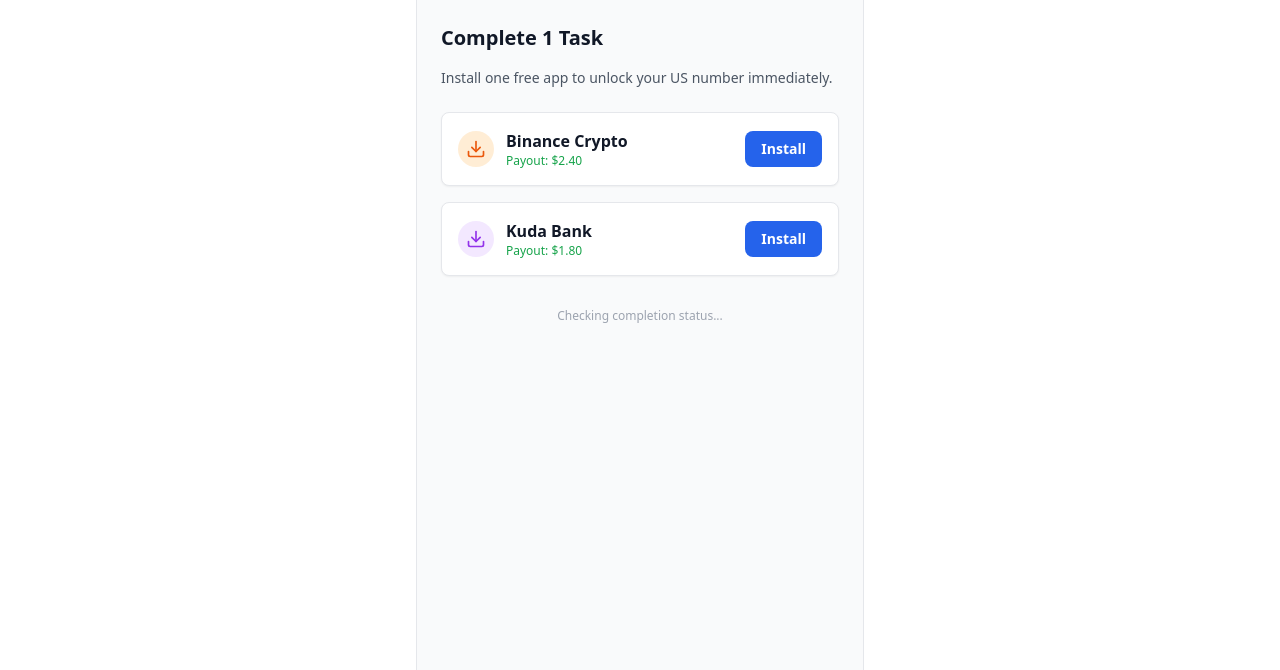
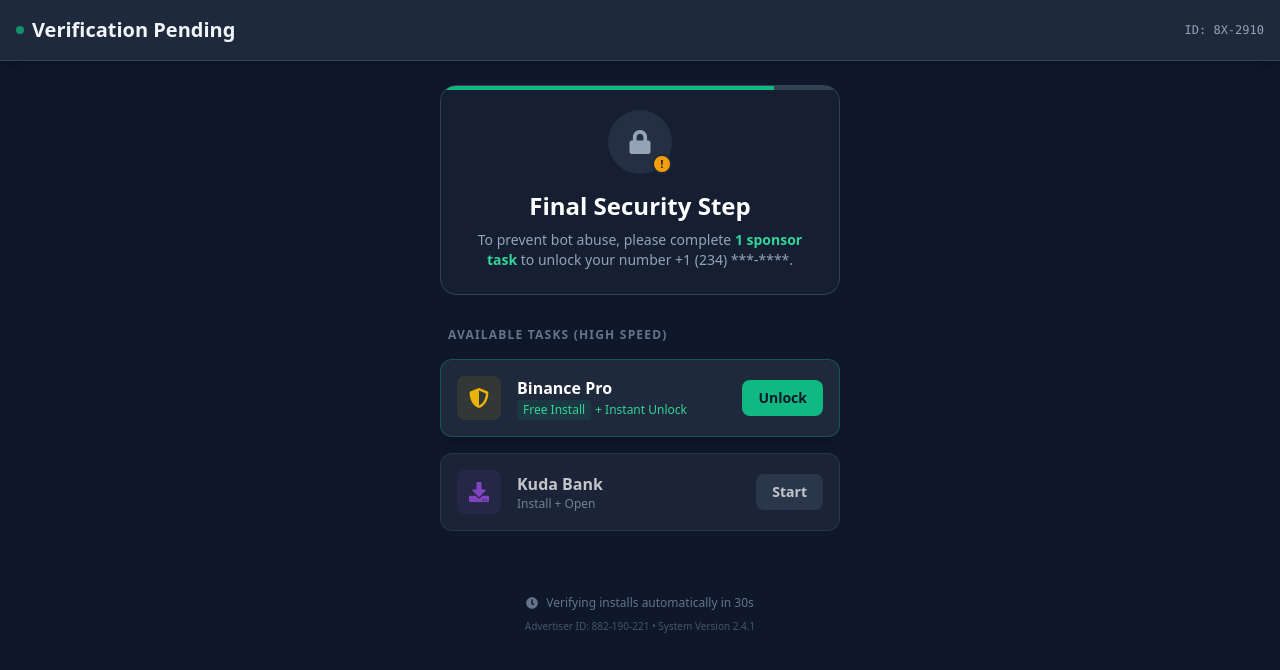
Before and after one commit to complianceguardaireports-wq/NovaNumber, a Next.js app: page /cpa in a window 1280 px wide. Shown: the top 670 px of the page. Built offline with nearby package versions, Linux system fonts and the light colour scheme.

Commit message:
Deploy Dark Mode CPA Dashboard

```diff
--- a/pages/cpa.js
+++ b/pages/cpa.js
@@ -1,51 +1,131 @@
-import React from "react";
+import React, { useState, useEffect } from "react";
 import Link from "next/link";
-import { ArrowRight, Download } from "lucide-react";
+import { motion } from "framer-motion";
+import { FaDownload, FaCheckCircle, FaLock, FaShieldAlt, FaClock } from "react-icons/fa";
 
-export default function CPA() {
+export default function CPADashboard() {
+  const [verifying, setVerifying] = useState(false);
+  const [progress, setProgress] = useState(30);
+
+  // Simulate a "System Scan" on load
+  useEffect(() => {
+    const timer = setInterval(() => {
+      setProgress(prev => (prev < 85 ? prev + 1 : prev));
+    }, 100);
+    return () => clearInterval(timer);
+  }, []);
+
+  const handleTaskClick = () => {
+    setVerifying(true);
+    // In a real app, this would poll the CPA network for postback
+    // For demo, we pretend to wait for them to return
+    setTimeout(() => {
+      alert("Please install the app and open it for 30 seconds to confirm.");
+      setVerifying(false);
+    }, 2000);
+  };
+
   return (
-    <div className="min-h-screen bg-gray-50 font-sans max-w-md mx-auto border-x border-gray-200 p-6">
-      <h1 className="text-xl font-bold mb-4 text-gray-900">Complete 1 Task</h1>
-      <p className="text-gray-600 text-sm mb-6">Install one free app to unlock your US number immediately.</p>
+    <div className="min-h-screen bg-slate-900 font-sans text-slate-100 pb-20">
+      {/* Header */}
+      <div className="bg-slate-800 border-b border-slate-700 p-4 flex justify-between items-center sticky top-0 z-10 shadow-lg">
+        <div className="font-bold text-xl flex items-center gap-2">
+          <span className="w-2 h-2 rounded-full bg-emerald-500 animate-pulse"></span>
+          Verification Pending
+        </div>
+        <div className="text-xs font-mono text-slate-400">ID: 8X-2910</div>
+      </div>
 
-      <div className="space-y-4">
-        {/* Mock Offer 1 */}
-        <div className="bg-white p-4 rounded-lg shadow-sm border border-gray-200 flex items-center justify-between">
-          <div className="flex items-center gap-3">
-            <div className="bg-orange-100 p-2 rounded-full"><Download size={20} className="text-orange-600"/></div>
-            <div>
-              <div className="font-bold text-gray-900">Binance Crypto</div>
-              <div className="text-xs text-green-600">Payout: $2.40</div>
+      <div className="max-w-md mx-auto p-6 space-y-8">
+
+        {/* Status Card */}
+        <div className="bg-slate-800/50 border border-slate-700 rounded-2xl p-6 text-center relative overflow-hidden">
+          <div className="absolute top-0 left-0 w-full h-1 bg-slate-700">
+            <div className="h-full bg-emerald-500 transition-all duration-300" style={{ width: `${progress}%` }}></div>
+          </div>
+
+          <div className="w-16 h-16 bg-slate-700/50 rounded-full flex items-center justify-center mx-auto mb-4 relative">
+            <FaLock className="text-slate-400 text-2xl" />
+            <div className="absolute bottom-0 right-0 bg-amber-500 w-5 h-5 rounded-full flex items-center justify-center border-2 border-slate-800">
+              <span className="text-[10px] font-bold text-slate-900">!</span>
             </div>
           </div>
-          <Link
-            href="/success"
-            className="bg-blue-600 text-white px-4 py-2 rounded-lg text-sm font-bold"
-          >
-            Install
-          </Link>
+
+          <h1 className="text-2xl font-bold text-white mb-2">Final Security Step</h1>
+          <p className="text-slate-400 text-sm">
+            To prevent bot abuse, please complete <span className="text-emerald-400 font-bold">1 sponsor task</span> to unlock your number +1 (234) ***-****.
+          </p>
         </div>
 
-        {/* Mock Offer 2 */}
-        <div className="bg-white p-4 rounded-lg shadow-sm border border-gray-200 flex items-center justify-between">
-          <div className="flex items-center gap-3">
-            <div className="bg-purple-100 p-2 rounded-full"><Download size={20} className="text-purple-600"/></div>
-            <div>
-              <div className="font-bold text-gray-900">Kuda Bank</div>
-              <div className="text-xs text-green-600">Payout: $1.80</div>
+        {/* Task List (The Revenue Generator) */}
+        <div className="space-y-4">
+          <div className="text-xs font-bold text-slate-500 uppercase tracking-widest ml-2">Available Tasks (High Speed)</div>
+
+          {/* Offer 1: High Payout */}
+          <motion.div
+            whileHover={{ scale: 1.02 }}
+            className="bg-slate-800 border border-emerald-500/30 rounded-xl p-4 flex items-center justify-between shadow-lg cursor-pointer relative group overflow-hidden"
+            onClick={handleTaskClick}
+          >
+            {/* Shine Effect */}
+            <div className="absolute top-0 left-0 w-full h-full bg-gradient-to-r from-transparent via-white/5 to-transparent -translate-x-full group-hover:translate-x-full transition-transform duration-1000"></div>
+
+            <div className="flex items-center gap-4">
+              <div className="bg-yellow-500/10 p-3 rounded-lg">
+                 {/* Icon placeholder for Binance */}
+                 <FaShieldAlt className="text-yellow-500 text-xl" />
+              </div>
+              <div>
+                <div className="font-bold text-white">Binance Pro</div>
+                <div className="text-xs text-emerald-400 flex items-center gap-1">
+                  <span className="bg-emerald-500/10 px-1.5 py-0.5 rounded">Free Install</span>
+                  <span>+ Instant Unlock</span>
+                </div>
+              </div>
             </div>
+            <Link href="/success" className="bg-emerald-500 hover:bg-emerald-400 text-slate-900 text-sm font-bold px-4 py-2 rounded-lg transition-colors z-10">
+              Unlock
+            </Link>
+          </motion.div>
+
+          {/* Offer 2: Backup */}
+          <div className="bg-slate-800 border border-slate-700 rounded-xl p-4 flex items-center justify-between opacity-75 hover:opacity-100 transition-opacity">
+            <div className="flex items-center gap-4">
+              <div className="bg-purple-500/10 p-3 rounded-lg">
+                 <FaDownload className="text-purple-500 text-xl" />
+              </div>
+              <div>
+                <div className="font-bold text-white">Kuda Bank</div>
+                <div className="text-xs text-slate-400">Install + Open</div>
+              </div>
+            </div>
+            <Link href="/success" className="bg-slate-700 hover:bg-slate-600 text-white text-sm font-bold px-4 py-2 rounded-lg transition-colors">
+              Start
+            </Link>
           </div>
-          <Link
-             href="/success"
-             className="bg-blue-600 text-white px-4 py-2 rounded-lg text-sm font-bold"
-          >
-            Install
-          </Link>
         </div>
-      </div>
 
-      <div className="mt-8 text-center text-xs text-gray-400">
-        Checking completion status...
+        {/* Footer Trust */}
+        <div className="text-center space-y-2 pt-8">
+           <div className="flex items-center justify-center gap-2 text-slate-500 text-xs">
+             <FaClock /> Verifying installs automatically in 30s
+           </div>
+           <p className="text-[10px] text-slate-600">
+             Advertiser ID: 882-190-221 • System Version 2.4.1
+           </p>
+        </div>
+
+        {/* Fake "Checking" Overlay */}
+        {verifying && (
+          <div className="fixed inset-0 bg-slate-900/80 backdrop-blur-sm flex items-center justify-center z-50">
+             <div className="bg-slate-800 p-6 rounded-xl border border-slate-700 text-center shadow-2xl">
+                <div className="w-10 h-10 border-4 border-emerald-500 border-t-transparent rounded-full animate-spin mx-auto mb-4"></div>
+                <h3 className="text-white font-bold">Verifying Task...</h3>
+                <p className="text-slate-400 text-xs mt-2">Please keep the app open.</p>
+             </div>
+          </div>
+        )}
+
       </div>
     </div>
   );
```
